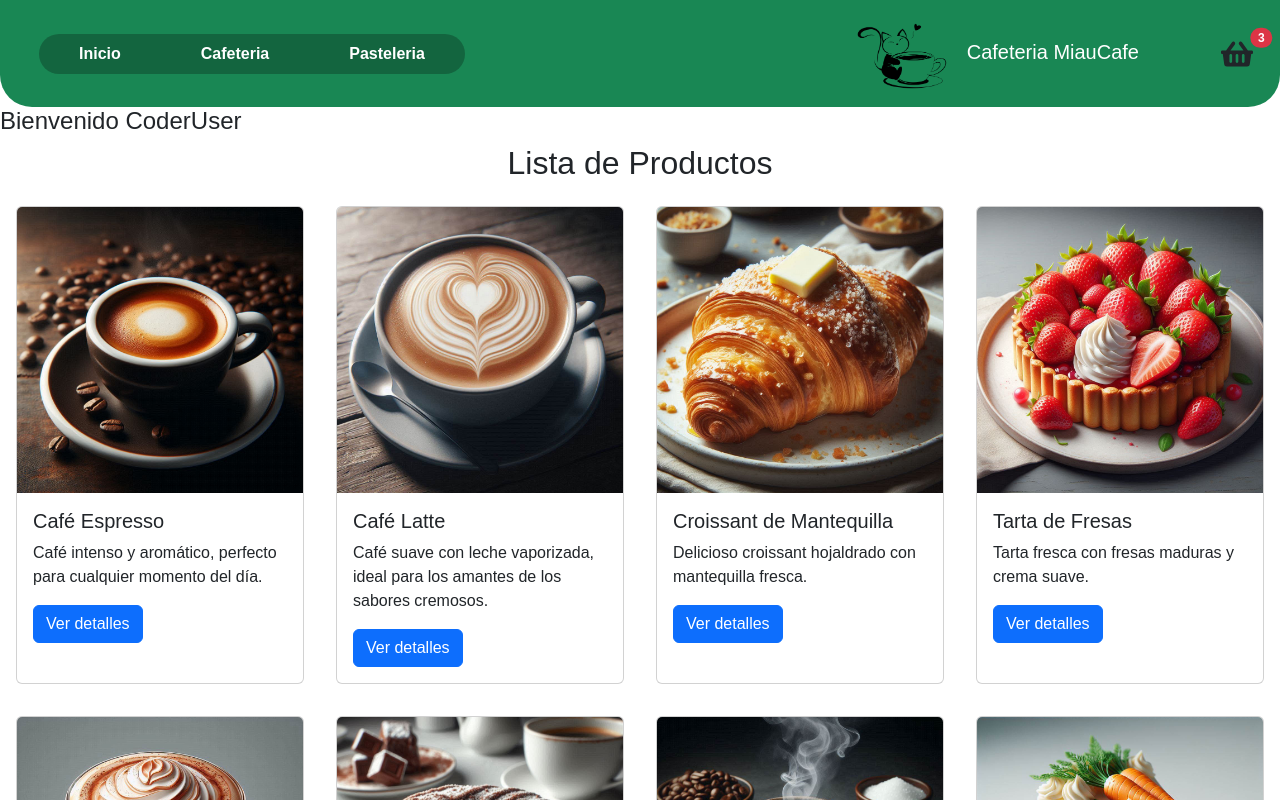
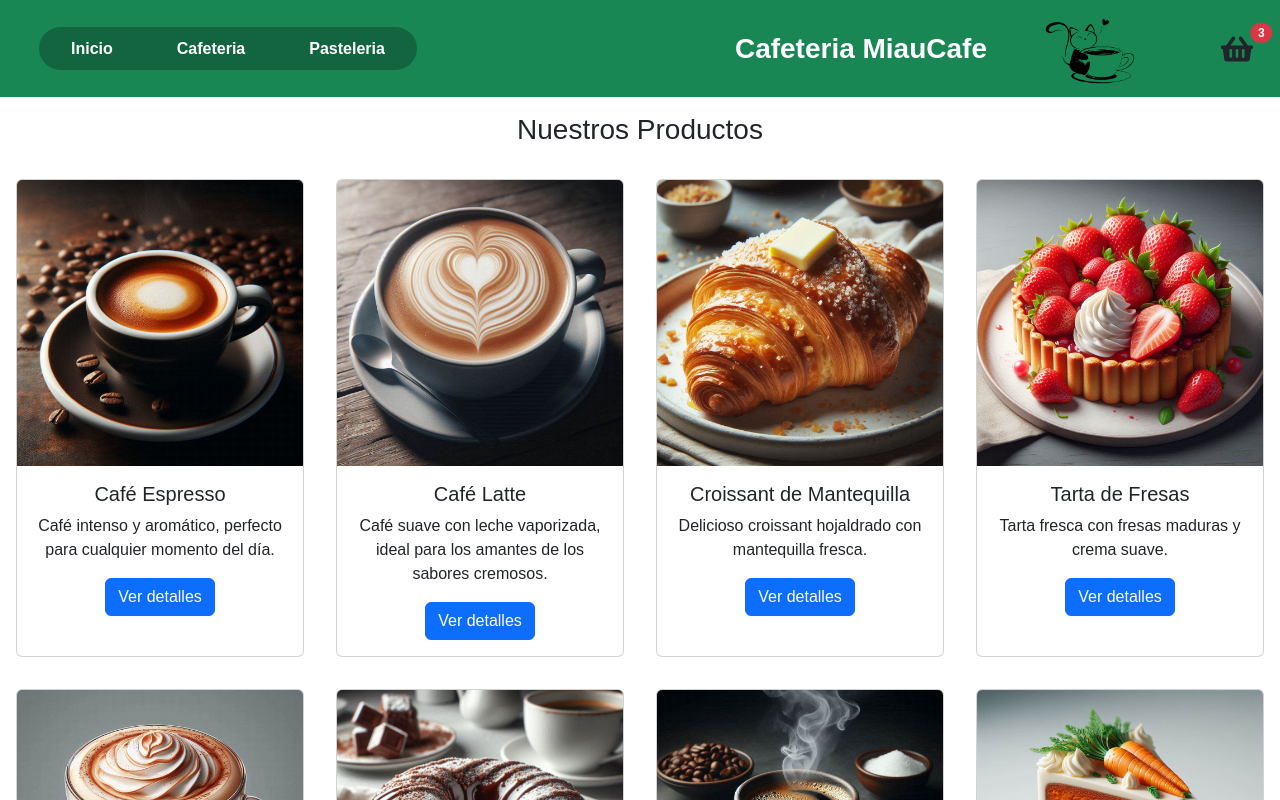
Before and after one commit to JavierGodoyf/cursoReact, a React (Vite) app: page / in a window 1280 px wide. Shown: the top 800 px of the page. Built offline with nearby package versions, Linux system fonts and the light colour scheme.

Commit message:
preEntrega2

```diff
--- a/src/App.jsx
+++ b/src/App.jsx
@@ -9,9 +9,9 @@ function App() {
       <BrowserRouter>
         <Navbar />
         <Routes>
-          <Route path='/' element={<ItemListContainer user="Bienvenido CoderUser" />} />
-          <Route path='/Category/:idCategory' element={<ItemListContainer user="Bienvenido CoderUser" />} />
-          <Route path='/product/:idProd' elemnt={<ItemDetail />} />
+          <Route path='/' element={<ItemListContainer saludo="Nuestros Productos" />} />
+          <Route path='/Category/:idCategory' element={<ItemListContainer saludo="Nuestros Productos" />} />
+          <Route path='/product/:idProd' element={<ItemDetail />} />
         </Routes>
       </BrowserRouter>
     </>
--- a/src/components/ItemDetail/ItemDetail.jsx
+++ b/src/components/ItemDetail/ItemDetail.jsx
@@ -1,13 +1,37 @@
-const ItemDetail = ({ product }) => {
-    return (
+import React, { useEffect, useState } from "react";
+import { useParams } from "react-router-dom";
+import getProducts from "../../data/getProducts";
+import { Card, Button, Row, Col } from "react-bootstrap";
+import { Link } from "react-router-dom";
+function ItemDetail() {
+    const { idProd } = useParams();
+    const [product, setProduct] = useState(null);
+
+    useEffect(() => {
+        getProducts.then((data) => {
+            const product = data.find((producto) => producto.id === parseInt(idProd))
+            setProduct(product);
+        }).catch((error) => console.error(error));
+    }, [idProd]);
+
+    return product ? (
         <Card>
         <Card.Header as="h5">{product.name}</Card.Header>
         <Card.Body>
+            <Row>
+                <Col xs={12} md={6}>
                     <Card.Img src={product.image} alt={product.name} />
+                </Col>
+                <Col xs={12} md={6}>
                     <Card.Text>{product.description}</Card.Text>
-                <Button variant="primary">Go somewhere</Button>
+                    <Link to={`/`}>
+                            <Button variant="primary">Volver a productos</Button>
+                            </Link>
+                </Col>
+            </Row>
         </Card.Body>
     </Card>
-    )
+    ) : <div>no se encontro producto</div>;
 }
-export default ItemDetail
+
+export default ItemDetail;
--- a/src/components/ItemListContainer/ItemListContainer.jsx
+++ b/src/components/ItemListContainer/ItemListContainer.jsx
@@ -3,8 +3,8 @@ import { useParams } from "react-router-dom";
 import getProducts from "../../data/getProducts";
 import Button from "react-bootstrap/Button";
 import Card from "react-bootstrap/Card";
-
-function ItemListContainer({ user }) {
+import { Link } from "react-router-dom";
+function ItemListContainer({ saludo }) {
     const [products, setProducts] = useState([]);
     const [selectedCategory, setSelectedCategory] = useState(null); // Estado para la categoría seleccionada
     const { idCategory } = useParams();
@@ -25,17 +25,18 @@ function ItemListContainer({ user }) {
     }, [idCategory, selectedCategory]); // Incluye la categoría seleccionada en las dependencias
 
     return (
-        <div>
-            <h4>{user}</h4>
-            <h2 className="text-center">Lista de Productos</h2>
-            <div className="d-flex flex-wrap">
+        <div className="text-center">
+            <h3 className="my-3">{saludo}</h3>
+            <div className="d-flex flex-wrap justify-content-center">
                 {products.map((product) => (
                     <Card key={product.id} style={{ width: "18rem", margin: "1rem" }}>
                         <Card.Img variant="top" src={product.image} alt={product.name} />
                         <Card.Body>
                             <Card.Title>{product.name}</Card.Title>
                             <Card.Text>{product.description}</Card.Text>
+                            <Link to={`/product/${product.id}`}>
                             <Button variant="primary">Ver detalles</Button>
+                            </Link>
                         </Card.Body>
                     </Card>
                 ))}
--- a/src/components/Navbar/Navbar.jsx
+++ b/src/components/Navbar/Navbar.jsx
@@ -6,18 +6,30 @@ import "./navbar.css";
 import logo from "../../assets/img/logo.png";
 import CartWidget from '../CartWidget/CartWidget';
 import { Link } from "react-router-dom"
+import { Row, Col } from 'react-bootstrap';
 function NavbarComp() {
     return (
         <>
-            <Navbar bg="success" data-bs-theme="dark" className='rounded-5 rounded-top-0' >
+            <Navbar bg="success" data-bs-theme="dark">
                 <Container>
                     <Nav className=" bg-black bg-opacity-25 rounded-5">
-                        <Nav.Link href="/">Inicio</Nav.Link>
-                        <Nav.Link href="/category/café">Cafeteria</Nav.Link>
-                        <Nav.Link href="/category/pastelería">Pasteleria</Nav.Link>
+                    <Link to={`/`}>
+                        <p className='navitem'>Inicio</p>
+                    </Link>
+                    <Link to={'/category/café'}>
+                        <p className='navitem'>Cafeteria</p>
+                    </Link>
+                    <Link to={`/category/pastelería`}>
+                        <p className='navitem'>Pasteleria</p>
+                        </Link>
                     </Nav>
-                    <Navbar.Brand href="/" className=''>
-                        <img src={logo} alt="logo" className='logo' />Cafeteria MiauCafe</Navbar.Brand>
+                    <Link to={'/'}>
+    <Row className='align-items-center ms-3'>
+    <Col><h3 className='logoitem text-nowrap '>Cafeteria MiauCafe</h3></Col>
+        <Col><img src={logo} alt="logo" className='logo'/></Col>
+
+    </Row>
+</Link>
                 </Container>
                 <CartWidget />
             </Navbar>
--- a/src/components/Navbar/navbar.css
+++ b/src/components/Navbar/navbar.css
@@ -4,17 +4,28 @@ body {
 
 .logo {
     width: 6rem;
-    margin-right: 1rem;
+    margin-right: 1rem;}
+.logoitem{
+    margin-block: 0.6rem;
+    margin-inline: 2rem;
+    color: white;
+    font-weight: bold;
+    text-decoration: none;
 
 }
 
-.nav-link {
+a{
+    text-decoration: none;
+}
+.navitem {
+    margin-block: 0.6rem;
     margin-inline: 2rem;
     color: white;
     font-weight: bold;
+    text-decoration: none;
 }
 
-.nav-link:hover {
+.navitem:hover {
     text-decoration-line: underline;
 }
 
```
Lines whose indentation alone changed are shown as unchanged.
